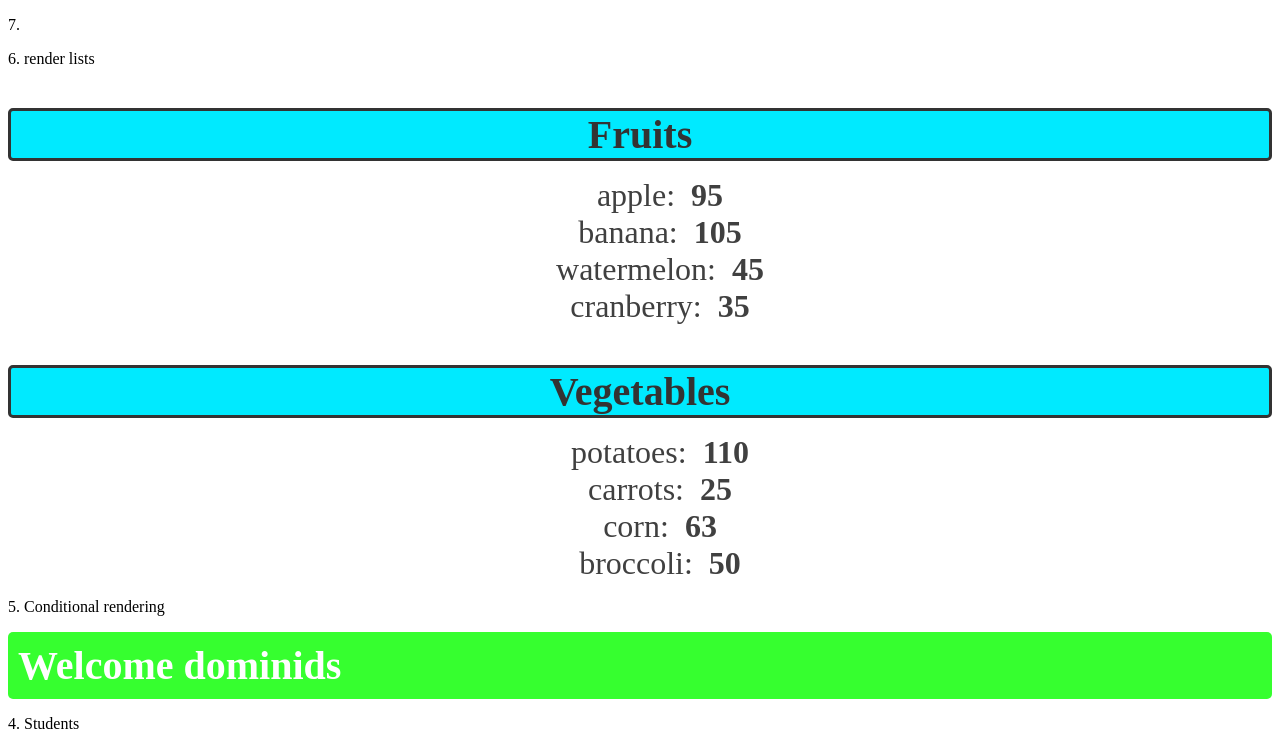
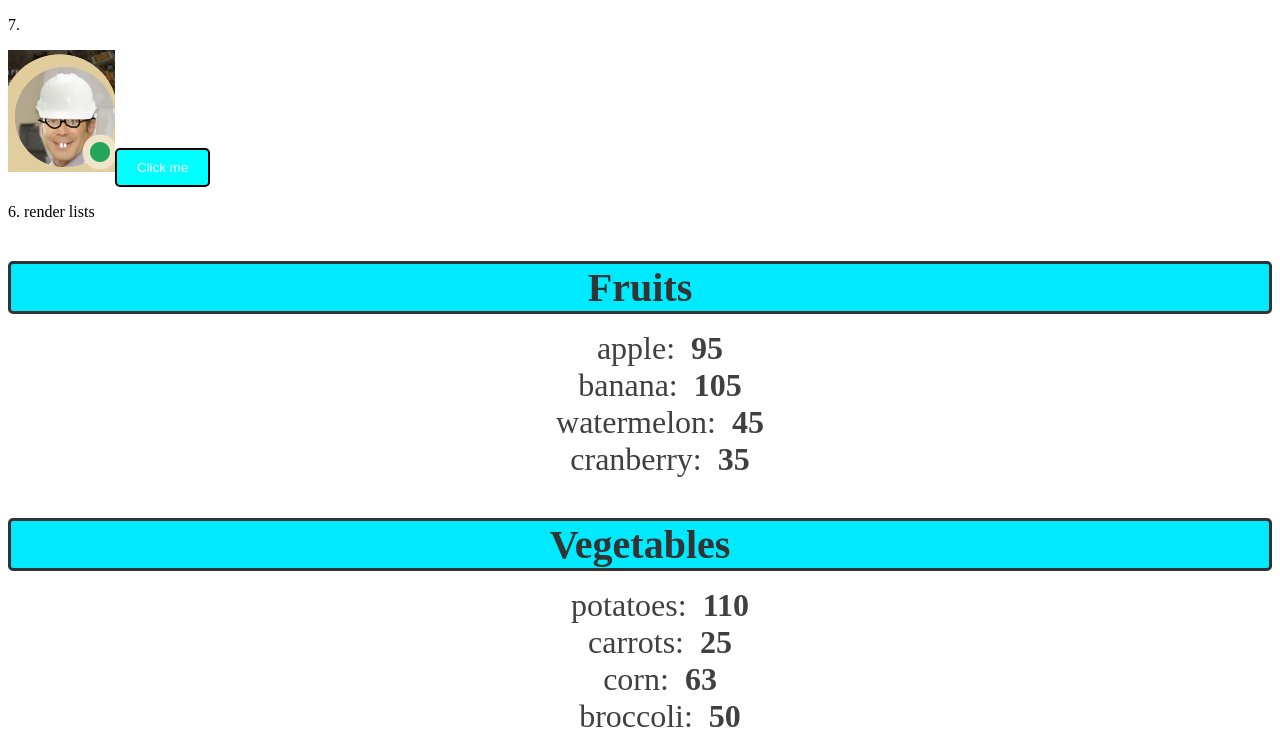
Before and after one commit to dominids/website, a React (Vite) app in the folder my-react-app/: page / in a window 1280 px wide. Shown: the top 748 px of the page. Built offline with nearby package versions, Linux system fonts and the light colour scheme.

Commit message:
OnClick event handler

```diff
--- a/my-react-app/src/App.tsx
+++ b/my-react-app/src/App.tsx
@@ -3,6 +3,7 @@ import Button from "./Button/Button";
 import Students from "./Students";
 import UserGreeting from "./UserGreeting";
 import List from "./List";
+import ProfilePicture from "./ProfilePicture";
 function App() {
   const fruits = [
     {id: 1,name:"apple", calories: 95},
@@ -17,6 +18,8 @@ function App() {
   return(
     <>
     <p>7.</p>
+    <ProfilePicture></ProfilePicture>
+    <Button></Button>
     <p>6. render lists</p>
     {fruits.length > 0 && <List items={fruits} category="Fruits"></List>}
     {vegetables.length > 0 && <List items={vegetables} category="Vegetables"></List>}
--- a/my-react-app/src/Button/Button.tsx
+++ b/my-react-app/src/Button/Button.tsx
@@ -1,7 +1,6 @@
 import styles from "./Button.module.css"
 
 function Button(){
-
 
     /*
     inline style
@@ -9,11 +8,13 @@ function Button(){
         backgroundColor: "red",
         color: "white"
     }
-    className={styles}
-    //json style
+    className={styles}//json style
+    */
+    const handleClick=(e: any) => e.target.textContent = "OUCH";
 
-    */
-   return (<button className={styles.button}>Click me</button>);
+    //const handleClick2=(name:any) => console.log("ey!");
+   //return (<button onClick={()=> handleClick2("BRO")} className={styles.button}>Click me</button>);
+   return (<button onDoubleClick={(e)=> handleClick(e)} className={styles.button}>Click me</button>);
 }
 
 export default Button
--- /dev/null
+++ b/my-react-app/src/ProfilePicture.tsx
@@ -0,0 +1,9 @@
+function ProfilePicture(){
+    const imageUrl = './src/assets/Zrzut ekranu 2024-05-14 222115.png';
+
+    const handleClick = (e:any) => e.target.style.display="none";
+
+    return(<img onClick={(e) => handleClick(e)} src={imageUrl} />);
+}
+
+export default ProfilePicture;
```
